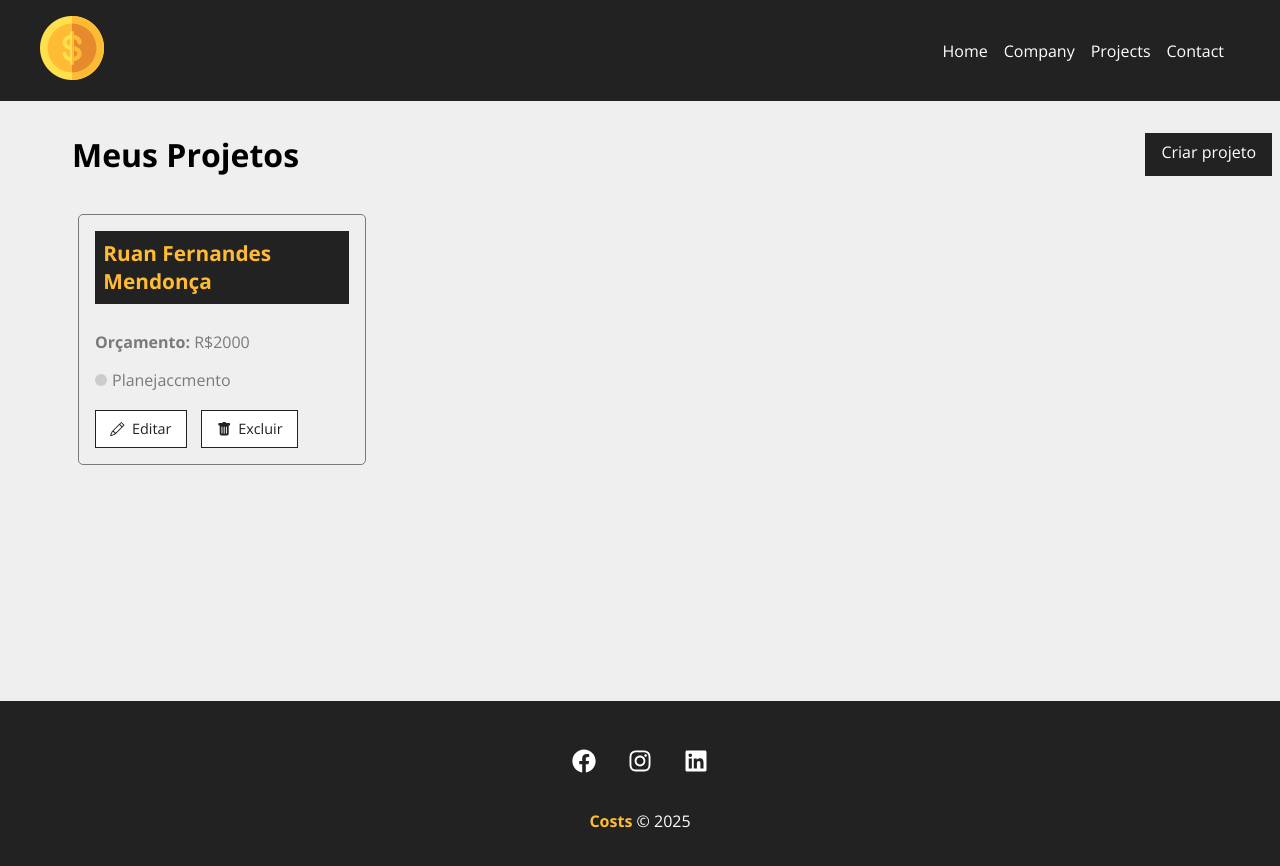
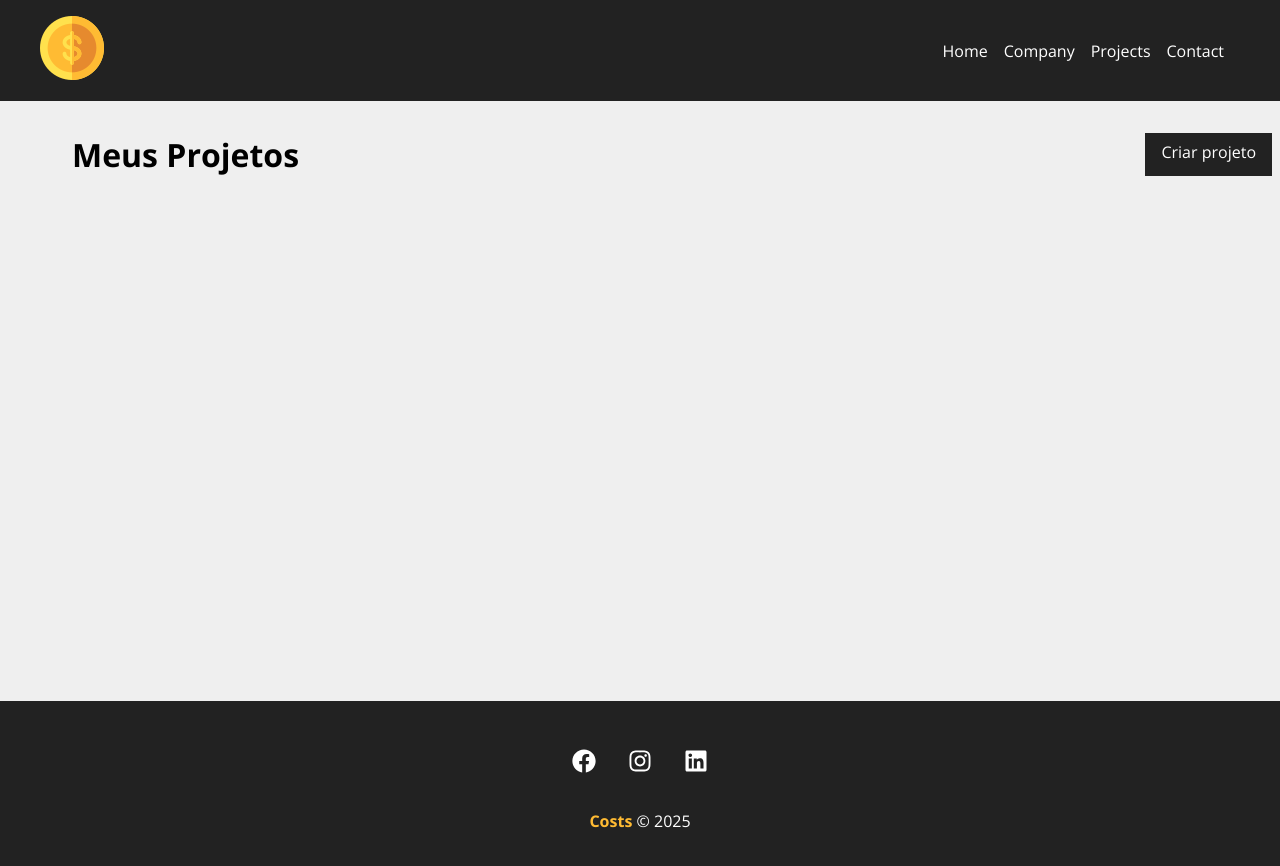
Before and after one commit to ruann-fernandess/Projeto_COSTS, a React (Create React App) app: page /projects in a window 1280 px wide. Shown: the top 866 px of the page. Built offline with nearby package versions, Linux system fonts and the light colour scheme; data requests are answered from the project's data file; the HTML template or start-up script is replaced by a standard one.

Commit message:
Aula 29 - Removendo projetos

```diff
--- a/db.json
+++ b/db.json
@@ -1,17 +1,5 @@
 {
-  "projects": [
-    {
-      "id": "468f",
-      "name": "Ruan Fernandes Mendonça",
-      "budget": "2000",
-      "category": {
-        "id": "4",
-        "name": "Planejaccmento"
-      },
-      "cost": 0,
-      "services": []
-    }
-  ],
+  "projects": [],
   "categories": [
     {
       "id": "1",
--- a/src/components/pages/Projects.jsx
+++ b/src/components/pages/Projects.jsx
@@ -11,6 +11,7 @@
 function Projects(){
     const[projects, setProjects] = useState([])
     const [removeLoading, setRemoveLoading] = useState(false)
+    const [projectMessage, setProjectMessage] = useState('')
 
     const location = useLocation()
     let message = ''
@@ -35,6 +36,20 @@
         }, 1500)
     }, [])
 
+    function removeProject(id){
+        fetch(`http://localhost:5000/projects/${id}`,{
+            method: 'DELETE',
+            headers:{
+                'Content-Type': 'application/json'
+            },
+        }).then((resp) => resp.json())
+        .then(() => {
+            setProjects(projects.filter((project) => project.id !== id))
+            setProjectMessage('Projeto removido com sucesso!')
+        })
+        .catch((err) => console.log(err))
+    }
+
     return(
         <div className={styles.project_container}>
             <div className={styles.title_container}>
@@ -42,6 +57,7 @@
                 <LinkButton to="/newproject" text="Criar projeto"/>
             </div>
             {message && <Message type="success" msg={message} />}
+            {projectMessage && <Message type="success" msg={projectMessage} />}
             <Container customClass="start">
                 {projects.length > 0 &&
                     projects.map((project) => <ProjectCard
@@ -50,6 +66,7 @@
                     budget={project.budget}
                     category={project.category.name}
                     key={project.id}
+                    handleRemove={removeProject}
                     />)}
                 {!removeLoading && <Loading/>}
                 {removeLoading && projects.lenght === 0 && (
--- a/src/components/project/ProjectCard.jsx
+++ b/src/components/project/ProjectCard.jsx
@@ -3,6 +3,12 @@
 import {Link} from 'react-router-dom'
 
 function ProjectCard({id, name, budget, category, handleRemove}){
+
+    const remove = (e) => {
+        e.preventDefault()
+        handleRemove(id)
+    }
+
     return(
         <div className={styles.project_card}>
             <h4>{name}</h4>
@@ -16,7 +22,7 @@
                 <Link to="/">
                     <BsPencil/> Editar
                 </Link>
-                <button>
+                <button onClick={remove}>
                     <BsFillTrashFill/> Excluir
                 </button>
             </div>
```
